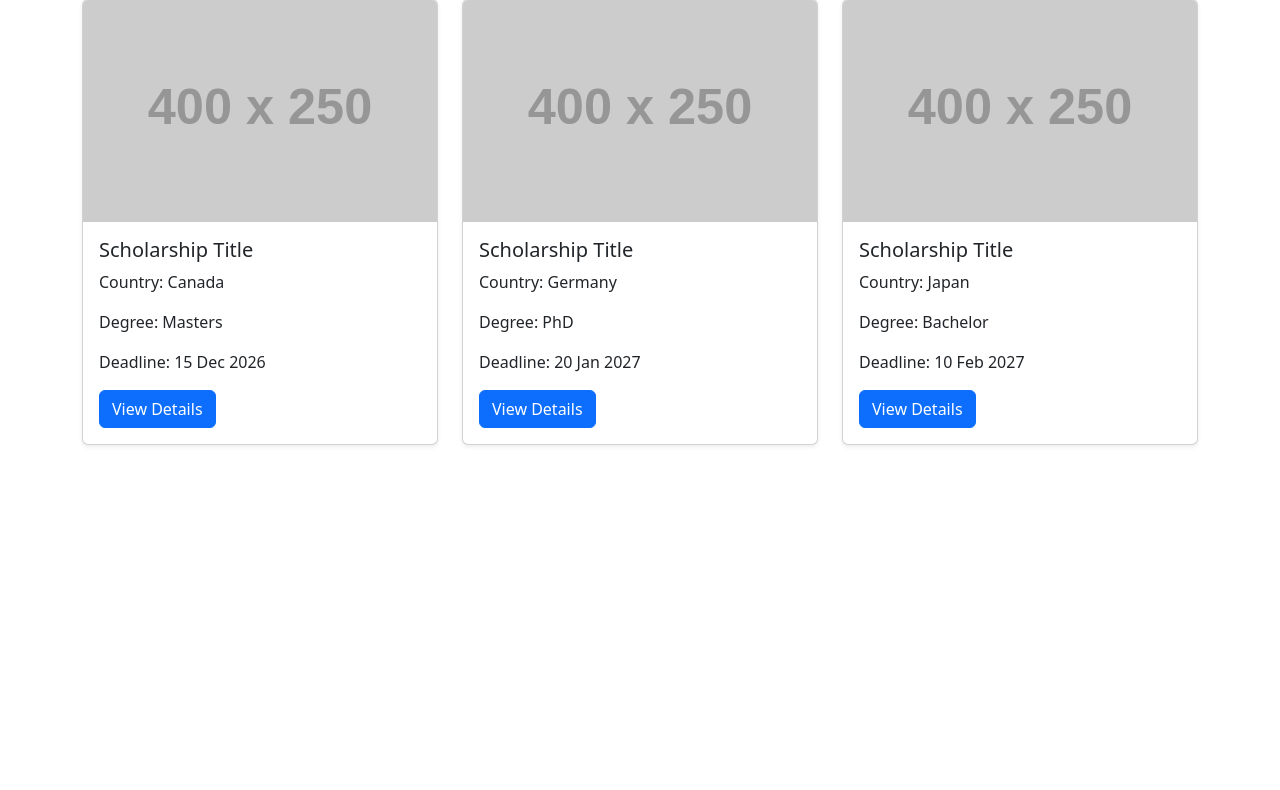
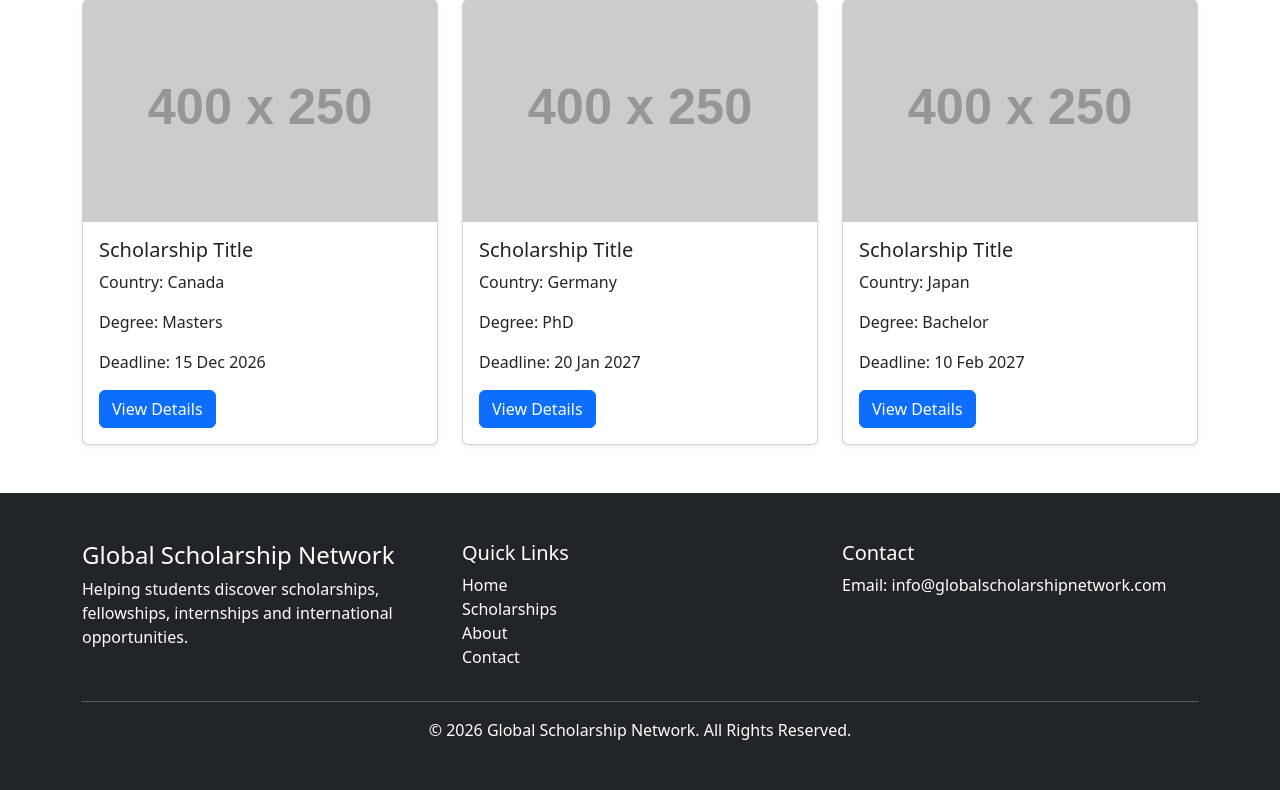
Before and after one commit to devxmokhtar052-source/global-scholarship-network, a Flask app: page / in a window 1280 px wide. Shown: the part 651-1441 px from the top of the page. Before the commit the page ends 1097 px from the top, so only its background shows below. Run offline with Flask 3, Linux system fonts and the light colour scheme; grey boxes labelled with a size stand in for pictures from a placeholder-image service; some libraries are stand-ins or nearby versions.

Commit message:
Footer added

```diff
--- a/templates/home.html
+++ b/templates/home.html
@@ -98,6 +98,7 @@
 
 </section>
 
+<!--featured scholarships-->
 <section class="py-5">
 
     <div class="container">
@@ -216,6 +217,61 @@
 
 </section>
 
+<footer class="bg-dark text-white py-5">
+
+    <div class="container">
+
+        <div class="row">
+
+            <div class="col-md-4">
+
+                <h4>Global Scholarship Network</h4>
+
+                <p>
+                    Helping students discover scholarships,
+                    fellowships, internships and international opportunities.
+                </p>
+
+            </div>
+
+            <div class="col-md-4">
+
+                <h5>Quick Links</h5>
+
+                <ul class="list-unstyled">
+
+                    <li><a href="#" class="text-white text-decoration-none">Home</a></li>
+
+                    <li><a href="#" class="text-white text-decoration-none">Scholarships</a></li>
+
+                    <li><a href="#" class="text-white text-decoration-none">About</a></li>
+
+                    <li><a href="#" class="text-white text-decoration-none">Contact</a></li>
+
+                </ul>
+
+            </div>
+
+            <div class="col-md-4">
+
+                <h5>Contact</h5>
+
+                <p>Email: info@globalscholarshipnetwork.com</p>
+
+            </div>
+
+        </div>
+
+        <hr>
+
+        <p class="text-center mb-0">
+            © 2026 Global Scholarship Network. All Rights Reserved.
+        </p>
+
+    </div>
+
+</footer>
+
     <!-- Bootstrap JS -->
 
     <script src="https://cdn.jsdelivr.net/npm/bootstrap@5.3.8/dist/js/bootstrap.bundle.min.js"></script>
```
